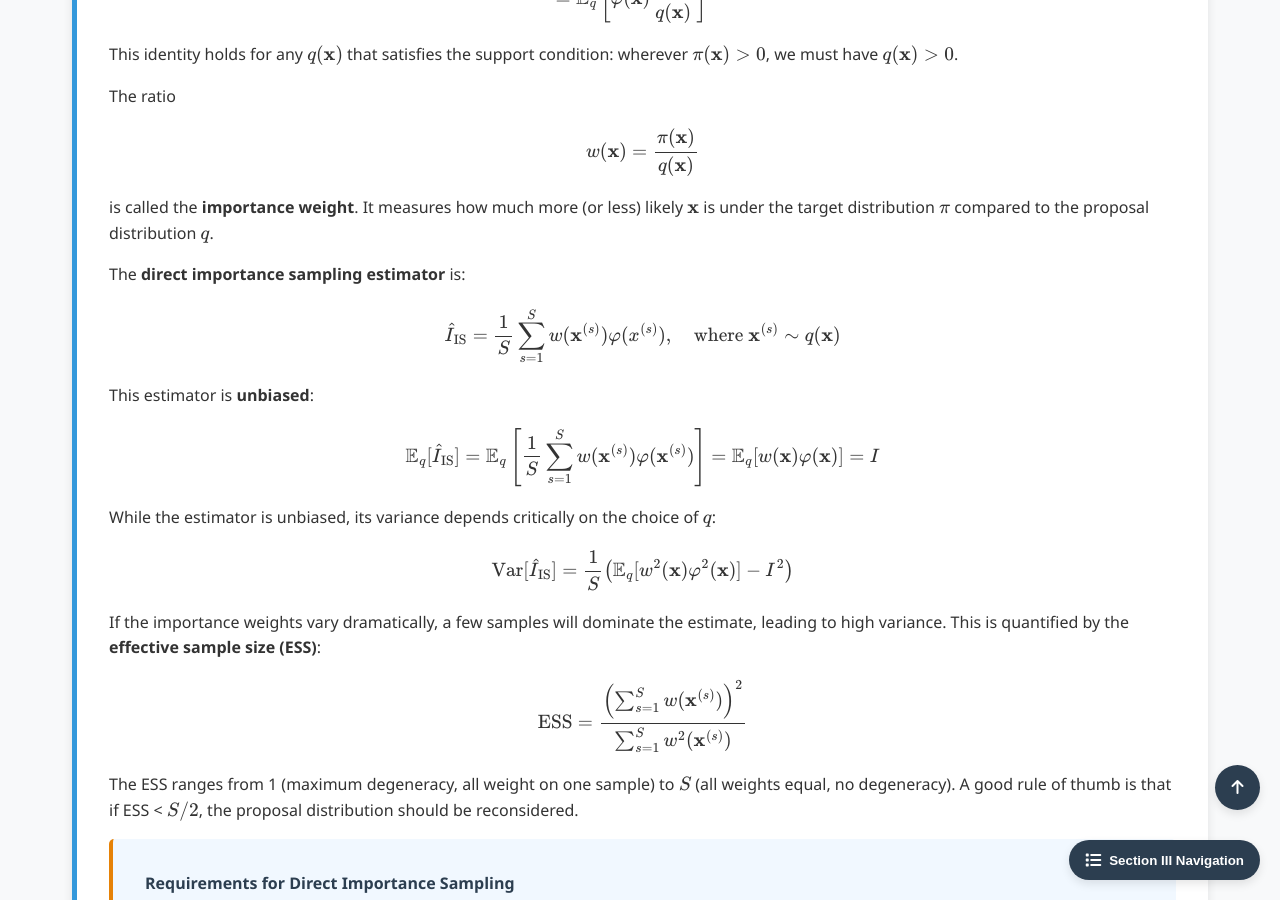
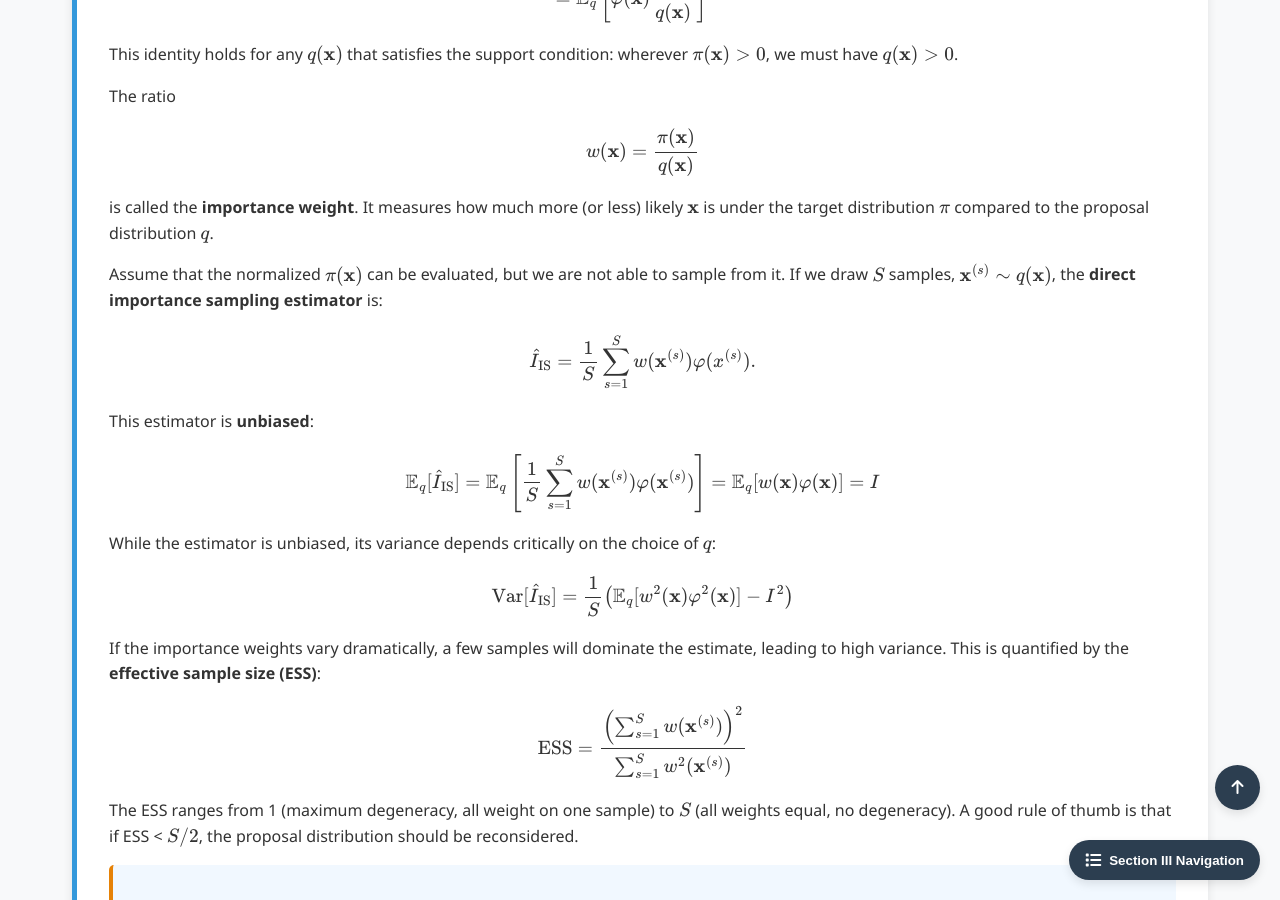
Before and after one commit to Yusukey01/yusukey01.github.io, a Jekyll site: the page built from Mathematics/Probability/importance_sampling.html, in a window 1280 px wide and 900 px high, scrolled down 2496 px. Built offline with Jekyll 4.4.1, drawn with Linux system fonts in a browser that asks for light colours.

Commit message:
making Importance sampling, direct

```diff
--- a/Mathematics/Probability/importance_sampling.html
+++ b/Mathematics/Probability/importance_sampling.html
@@ -253,9 +253,10 @@ uses_python: false
                     distribution \(\pi\) compared to the proposal distribution \(q\).
                 </p>
                 <p>
-                    The <strong>direct importance sampling estimator</strong> is:
+                    Assume that the normalized \(\pi (\mathbf{x})\) can be evaluated, but we are not able to sample from it.
+                    If we draw \(S\) samples, \(\mathbf{x}^{(s)} \sim q(\mathbf{x})\), the <strong>direct importance sampling estimator</strong> is:
                     \[
-                    \hat{I}_{\text{IS}} = \frac{1}{S} \sum_{s=1}^S w(\mathbf{x}^{(s)}) \varphi(x^{(s)}), \quad \text{where } \mathbf{x}^{(s)} \sim q(\mathbf{x})
+                    \hat{I}_{\text{IS}} = \frac{1}{S} \sum_{s=1}^S w(\mathbf{x}^{(s)}) \varphi(x^{(s)}).
                     \]
                 </p>
                 <p>
```
